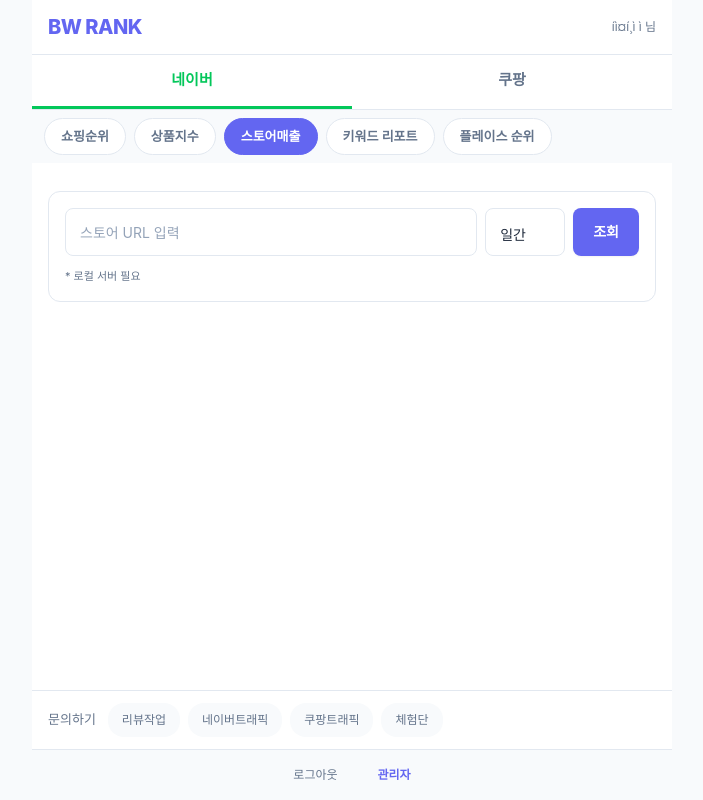
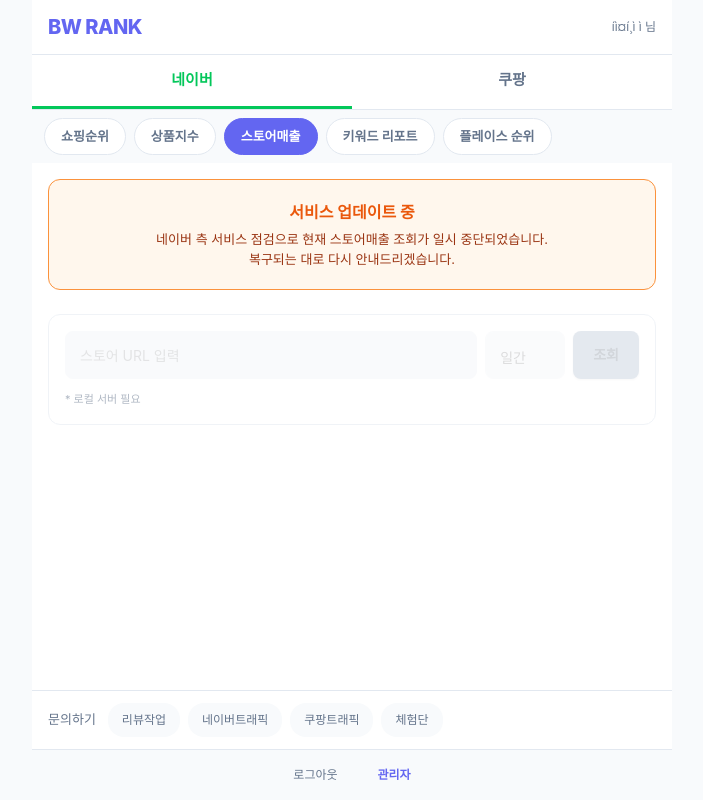
Before and after one commit to odong444/shop-rank-auth, a Flask app: page /brand-sales in a window 1280 px wide. Shown: the whole page, without its empty margins (288-991 px from the left). Run offline with Flask 3, Linux system fonts and the light colour scheme; the visitor is signed in with stand-in values (Sample User, id 1); data that the repository does not hold is empty; some libraries are stand-ins or nearby versions.

Commit message:
feat: 스토어매출 조회 일시 중단 안내 추가
네이버 서비스 점검으로 인해 스토어매출 조회 기능을 일시 비활성화하고
업데이트 중 안내 배너 표시

Co-Authored-By: Claude Opus 4.6 <noreply@anthropic.com>

```diff
--- a/templates/brand_sales.html
+++ b/templates/brand_sales.html
@@ -94,6 +94,12 @@
 {% endblock %}
 
 {% block content %}
+<!-- 업데이트 중 안내 -->
+<div class="card" style="background: #FFF7ED; border: 1px solid #FB923C; text-align: center; padding: 20px;">
+    <p style="font-size: 1rem; font-weight: 700; color: #EA580C; margin-bottom: 6px;">서비스 업데이트 중</p>
+    <p style="font-size: 0.813rem; color: #9A3412; margin-bottom: 0;">네이버 측 서비스 점검으로 현재 스토어매출 조회가 일시 중단되었습니다.<br>복구되는 대로 다시 안내드리겠습니다.</p>
+</div>
+
 <!-- 상태 표시 -->
 <div class="status-bar">
     <span id="usageInfo"></span>
@@ -105,15 +111,15 @@
 </div>
 
 <!-- 검색 -->
-<div class="card">
+<div class="card" style="opacity: 0.5; pointer-events: none;">
     <div class="search-box">
-        <input type="text" id="storeUrl" placeholder="스토어 URL 입력" class="input">
-        <select id="period" class="select">
+        <input type="text" id="storeUrl" placeholder="스토어 URL 입력" class="input" disabled>
+        <select id="period" class="select" disabled>
             <option value="daily">일간</option>
             <option value="weekly">주간</option>
             <option value="monthly">월간</option>
         </select>
-        <button onclick="searchSales()" id="searchBtn" class="btn btn-primary">조회</button>
+        <button onclick="searchSales()" id="searchBtn" class="btn btn-primary" disabled>조회</button>
     </div>
     <p class="hint">* 로컬 서버 필요</p>
 </div>
```
